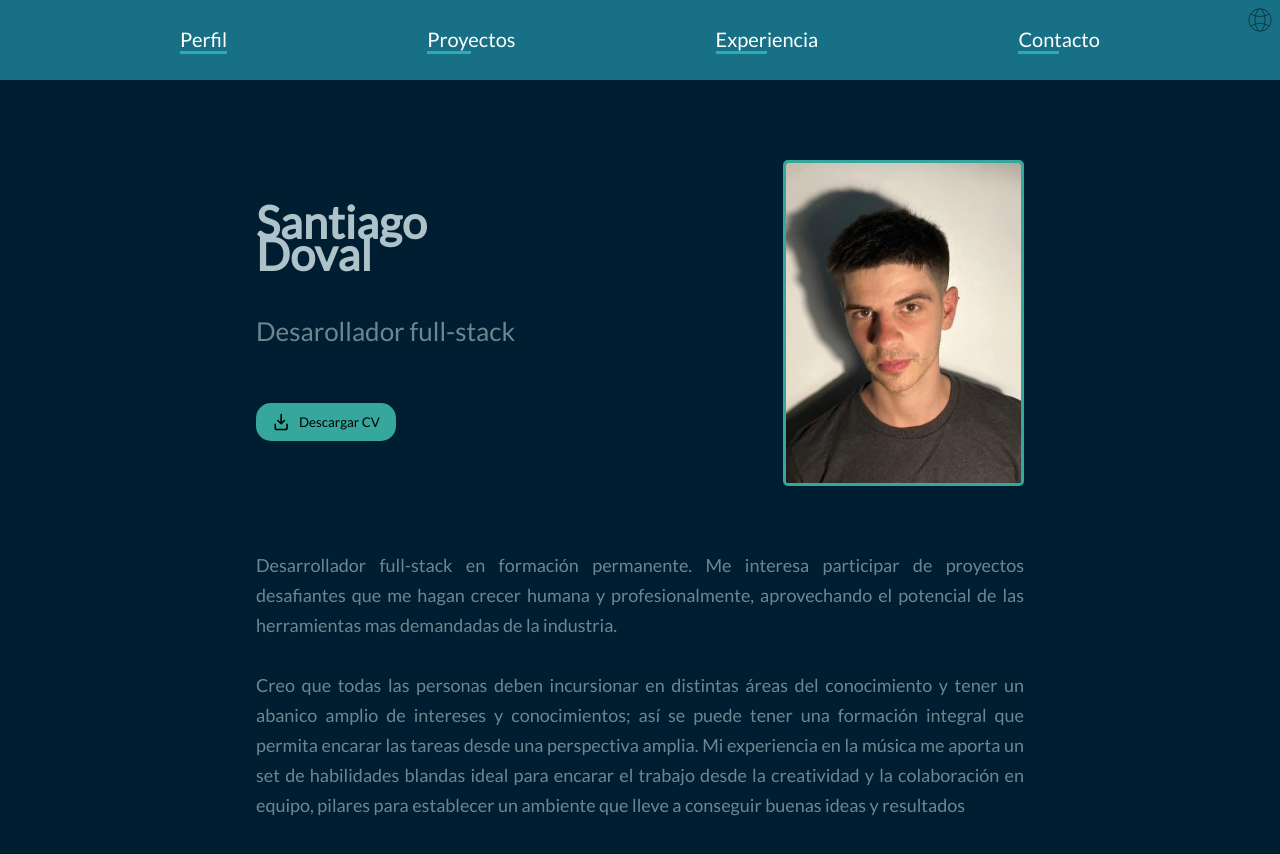
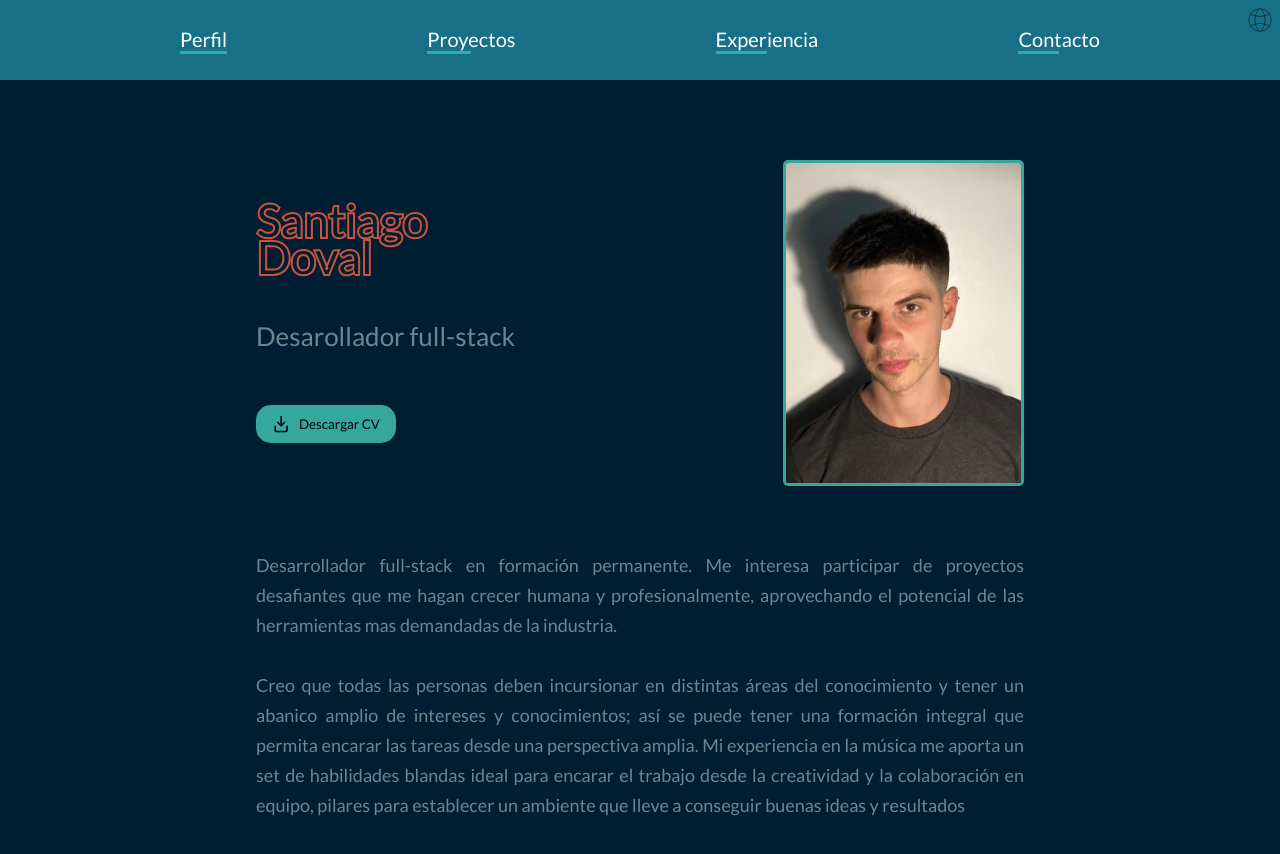
Before and after one commit to santiagodovalb/portfolio, a React (Create React App) app: page / in a window 1280 px wide. Shown: the top 854 px of the page. Built offline with nearby package versions, Linux system fonts and the light colour scheme.

Commit message:
changed title

```diff
--- a/src/Paginas/Perfil.module.css
+++ b/src/Paginas/Perfil.module.css
@@ -29,7 +29,9 @@
   font-size: 45px;
   font-weight: bold;
   opacity: 80%;
-  line-height: 32px;
+  line-height: 36.5px;
+  -webkit-text-stroke: 2px #FF6044;
+  color: transparent;
 }
 
 .subtitle {
```
